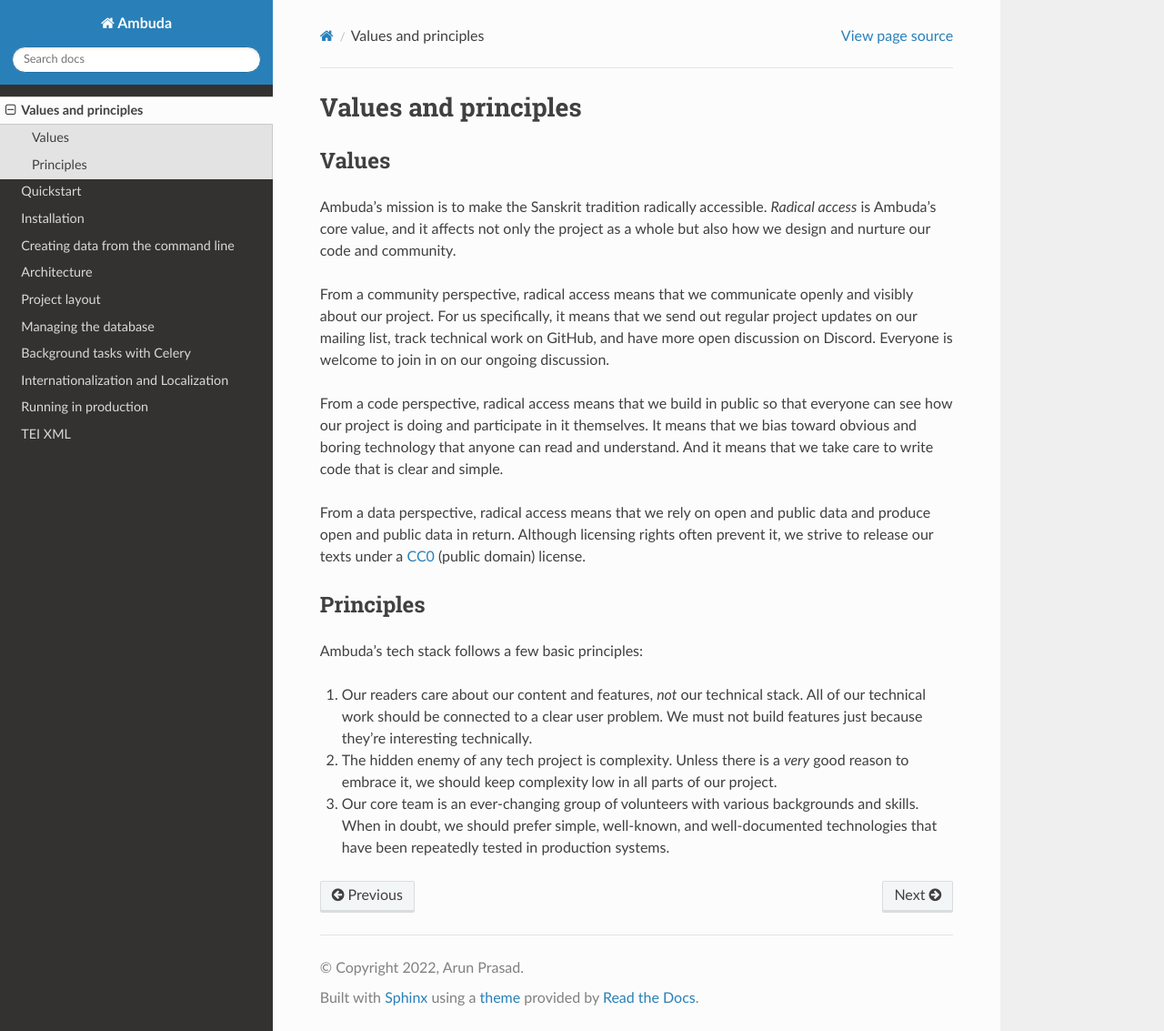
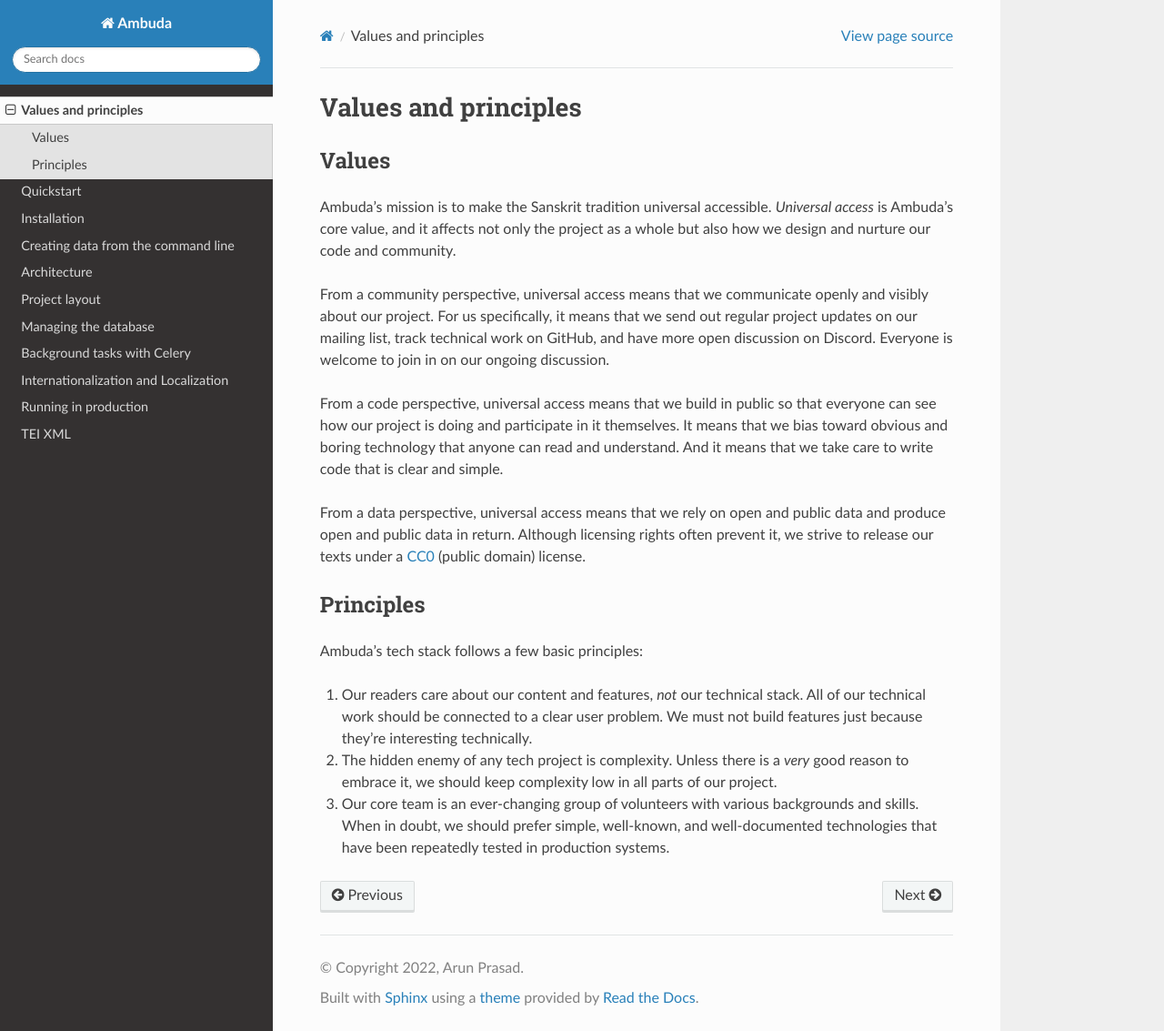
Before and after one commit to ambuda-org/ambuda, a Sphinx documentation site: the page built from docs/values-and-principles.rst, in a window 1280 px wide and 1133 px high. Shown: the whole window at 91% size. Built offline with Sphinx 7.4.7 and the Read the Docs theme 3.1.0, drawn with Linux system fonts in a browser that asks for light colours.

```diff
--- a/docs/index.rst
+++ b/docs/index.rst
@@ -1,7 +1,7 @@
 Ambuda Documentation
 ====================
 
-This is the technical documentation for Ambuda, a breakthrough Sanskrit library
+This is the technical documentation for Ambuda, a modern Sanskrit library
 hosted at https://ambuda.org. We wrote this guide for anyone who wants to run
 Ambuda locally or contribute to Ambuda's technical work.
 
--- a/docs/values-and-principles.rst
+++ b/docs/values-and-principles.rst
@@ -5,23 +5,23 @@ Values and principles
 Values
 ------
 
-Ambuda's mission is to make the Sanskrit tradition radically accessible.
-*Radical access* is Ambuda's core value, and it affects not only the project as
-a whole but also how we design and nurture our code and community.
+Ambuda's mission is to make the Sanskrit tradition universal accessible.
+*Universal access* is Ambuda's core value, and it affects not only the project
+as a whole but also how we design and nurture our code and community.
 
-From a community perspective, radical access means that we communicate openly
+From a community perspective, universal access means that we communicate openly
 and visibly about our project. For us specifically, it means that we send out
 regular project updates on our mailing list, track technical work on GitHub,
 and have more open discussion on Discord. Everyone is welcome to join in on our
 ongoing discussion.
 
-From a code perspective, radical access means that we build in public so that
+From a code perspective, universal access means that we build in public so that
 everyone can see how our project is doing and participate in it themselves. It
 means that we bias toward obvious and boring technology that anyone can read
 and understand. And it means that we take care to write code that is clear and
 simple.
 
-From a data perspective, radical access means that we rely on open and public
+From a data perspective, universal access means that we rely on open and public
 data and produce open and public data in return. Although licensing rights
 often prevent it, we strive to release our texts under a `CC0`_ (public domain)
 license.
```
Also changed, not shown: docs/installation.rst (+5 -5 lines), docs/quickstart.rst (+10 -4 lines), 5 other files.
